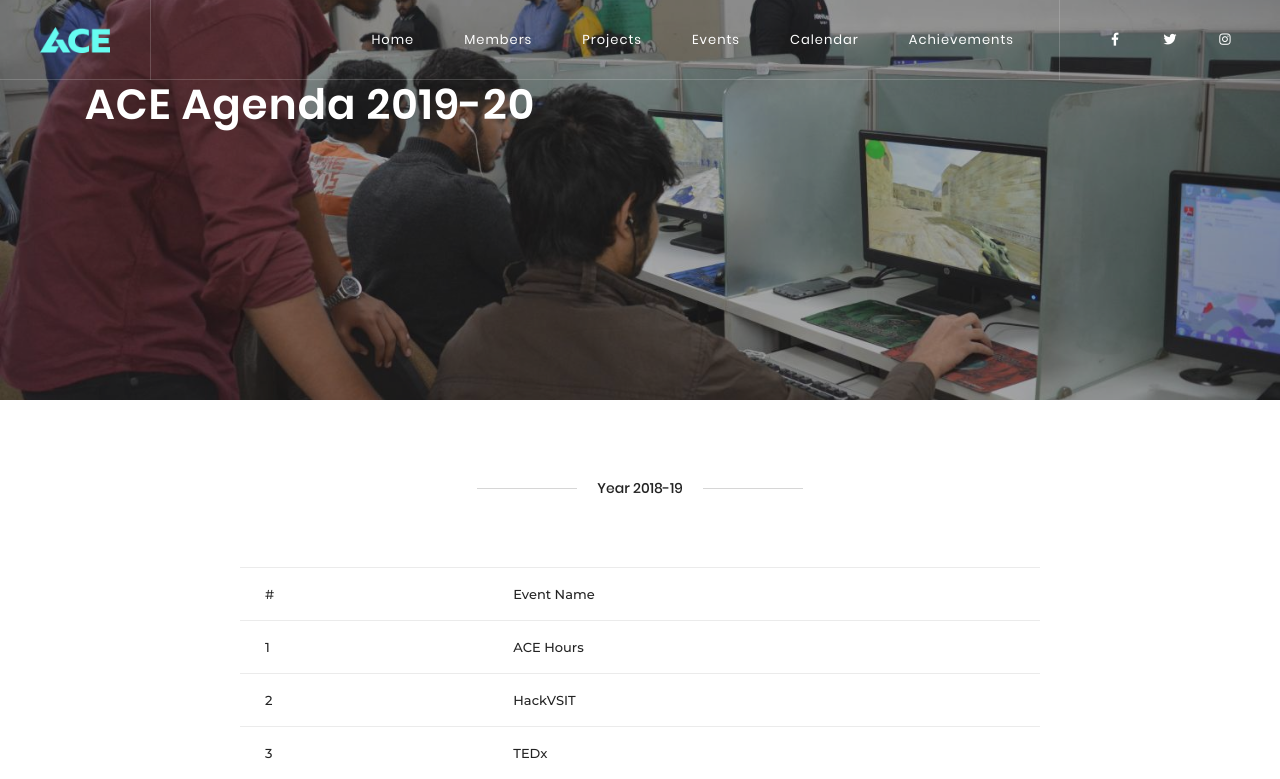
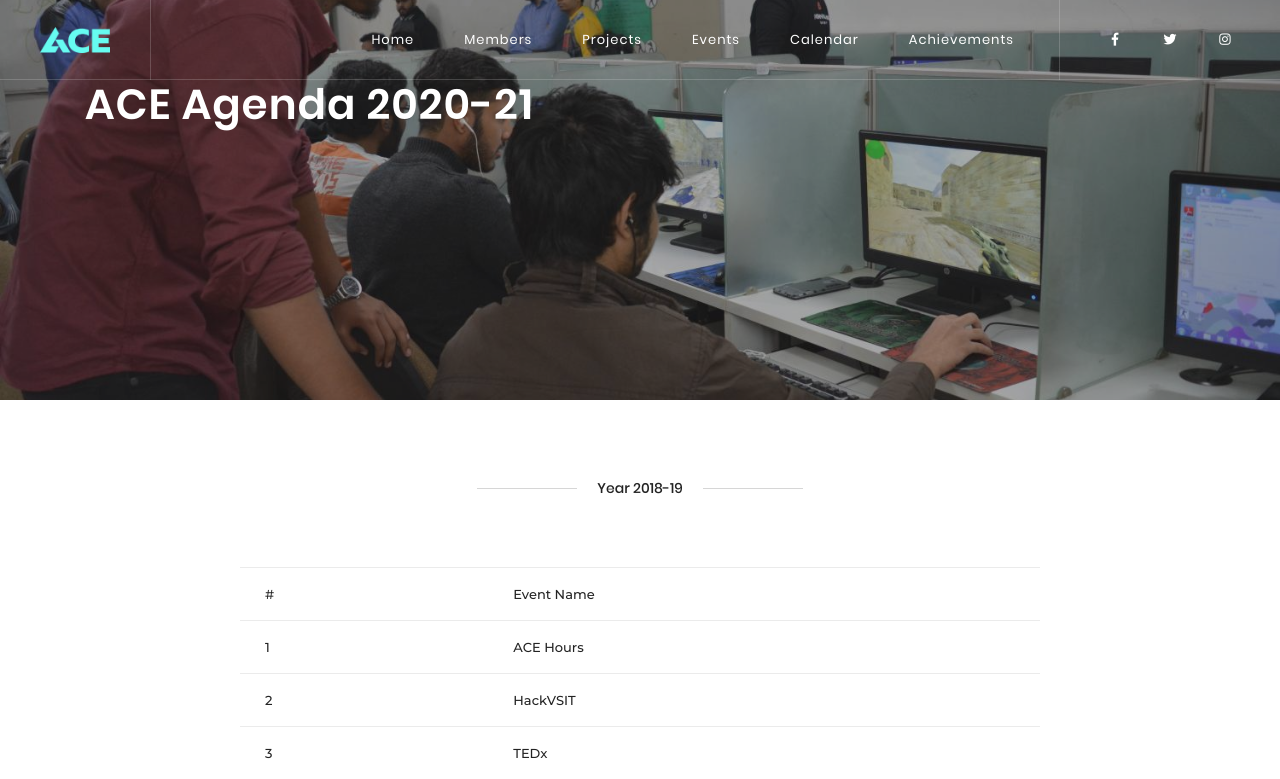
Before and after one commit to rajat-m0/acewebsite, a Django app: template website/templates/website/calendar.html in a window 1280 px wide. Shown: the top 779 px of the page. Run offline with Django 3.2, Linux system fonts and the light colour scheme; the template is opened without the code that fills it, so the values that code supplies are empty; some libraries are stand-ins or nearby versions; some web fonts are replaced.

Commit message:
Updated Agenda

```diff
--- a/website/templates/website/calendar.html
+++ b/website/templates/website/calendar.html
@@ -1,14 +1,10 @@
-{% extends 'website/base.html' %}
-{% load staticfiles %}
-{% block title %}ACE Agenda{% endblock %}
-{% block content %}
+{% extends 'website/base.html' %} {% load staticfiles %} {% block title %}ACE Agenda{% endblock %} {% block content %}
 
 
-    <header class="page-header parallax-window bg_img default_overlay"
-            data-src="{% static 'website/img/assets/calender.jpg' %}">
+<header class="page-header parallax-window bg_img default_overlay" data-src="{% static 'website/img/assets/calender.jpg' %}">
     <div class="container breadcrumbs-wrapper">
         <div class="breadcrumbs d-flex flex-column justsify-content-center">
-                <h3>ACE Agenda 2019-20</h3>
+            <h3>ACE Agenda 2020-21</h3>
         </div>
     </div>
 </header>
```
Lines whose indentation alone changed are shown as unchanged.
